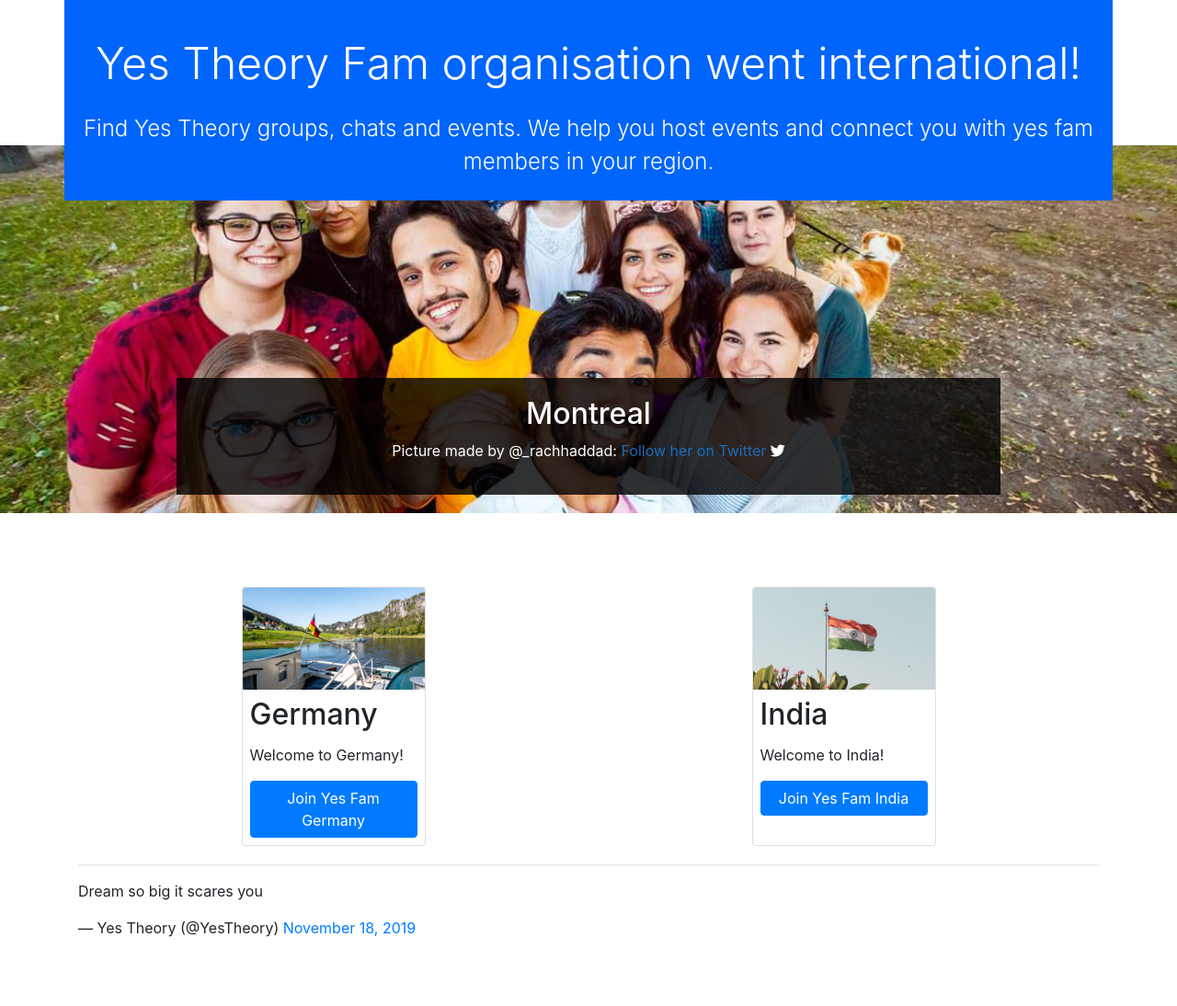
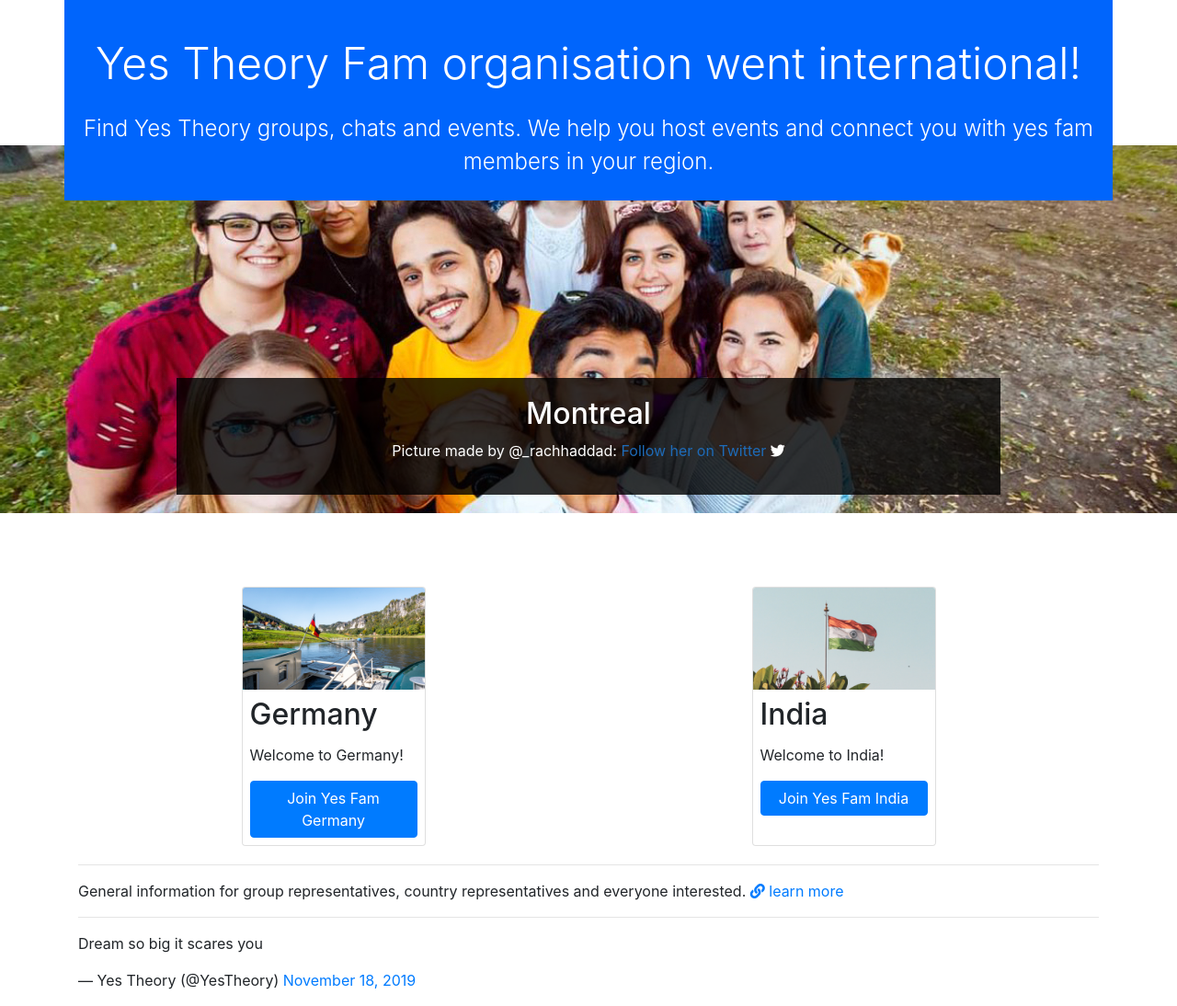
Before and after one commit to Yes-Theory/yes-theory.github.io, a Jekyll site: the page built from index.md, in a window 1280 px wide. Shown: the whole page at 92% size. Built offline with Jekyll 4.4.1, drawn with Linux system fonts in a browser that asks for light colours; nearby versions of some CDN libraries; comment, search, counter and statistics services are not loaded; before the commit the page ends 1037 px from its top, so only the background shows below that.

Commit message:
added link to more information

```diff
--- a/_layouts/overview.html
+++ b/_layouts/overview.html
@@ -67,6 +67,8 @@
                 </div>
             </div>
             <hr>
+            <p>General information for group representatives, country representatives and everyone interested. <a href="/structure" title='learn more about how we work'><i class="fas fa-link"></i> learn more</a></p>
+            <hr>
             <blockquote class="twitter-tweet"><p lang="en" dir="ltr">Dream so big it scares you</p>&mdash; Yes Theory (@YesTheory) <a href="https://twitter.com/YesTheory/status/1196297181562654720?ref_src=twsrc%5Etfw">November 18, 2019</a></blockquote> <script async src="https://platform.twitter.com/widgets.js" charset="utf-8"></script>
         </main>
     </body>
```
